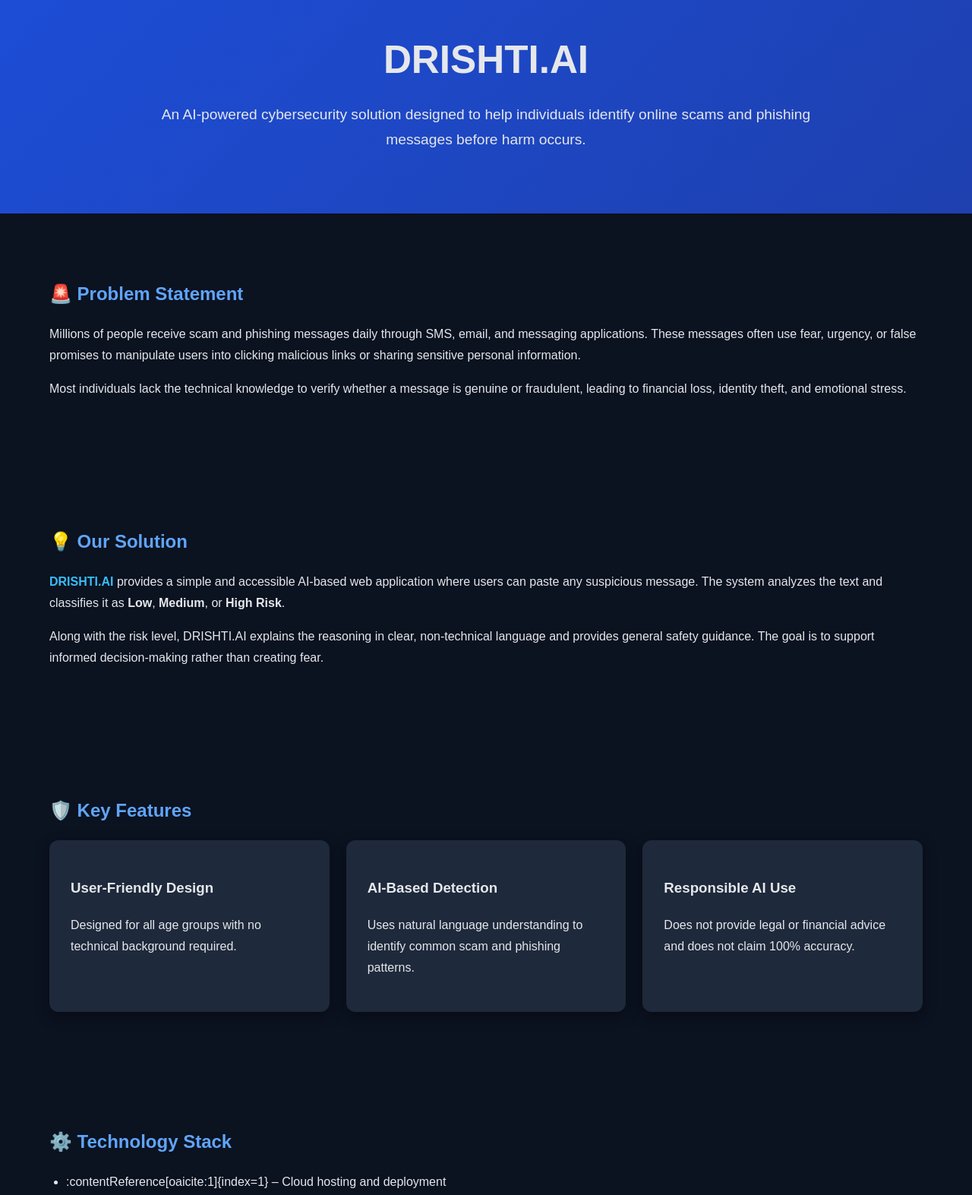
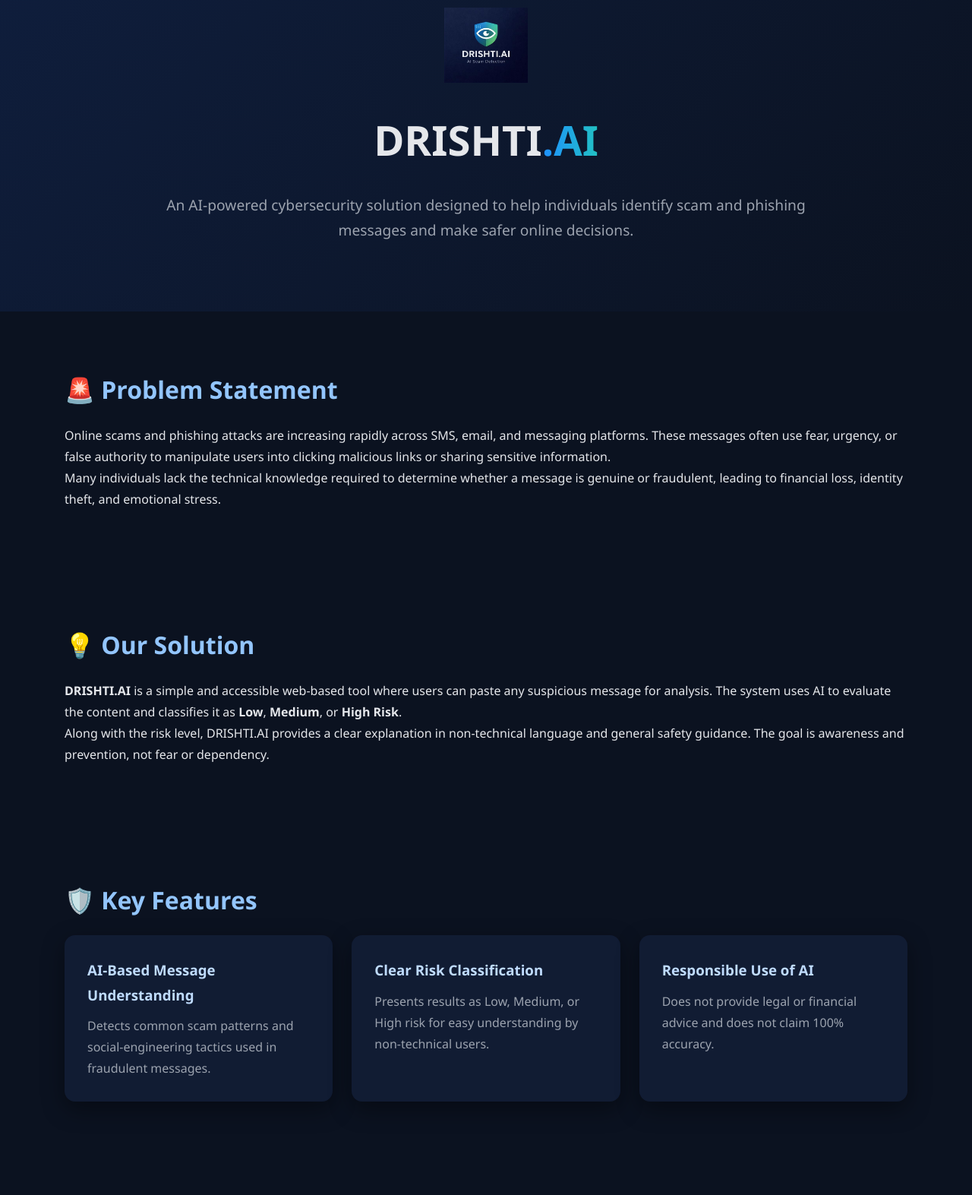
Before and after one commit to Aryan133bot/drishti-ai-website, a plain HTML site: page index.html in a window 1280 px wide. Shown: the part 80-1653 px from the top of the page at 76% size. Drawn offline with Linux system fonts and the light colour scheme.

Commit message:
Add files via upload

```diff
--- a/index.html
+++ b/index.html
@@ -6,70 +6,131 @@
 <title>DRISHTI.AI | Imagine Cup Cybersecurity Project</title>
 
 <style>
+:root {
+    --bg: #0b1220;
+    --card: #111c33;
+    --primary: #1e90ff;
+    --secondary: #22c1c3;
+    --text: #e5e7eb;
+    --muted: #9ca3af;
+}
+
+* {
+    margin: 0;
+    padding: 0;
+    box-sizing: border-box;
+}
+
 body {
-    margin: 0;
-    font-family: Arial, Helvetica, sans-serif;
-    background-color: #0b1220;
-    color: #e5e7eb;
+    font-family: "Segoe UI", Arial, sans-serif;
+    background: var(--bg);
+    color: var(--text);
     line-height: 1.75;
 }
 
+/* HEADER */
 header {
-    background: linear-gradient(135deg, #1d4ed8, #1e40af);
-    padding: 80px 20px;
+    padding: 90px 20px;
     text-align: center;
+    background: linear-gradient(135deg, #0f1e3d, #0b1220);
+}
+
+.logo {
+    width: 110px;
+    margin-bottom: 20px;
 }
 
 header h1 {
-    font-size: 3.2rem;
+    font-size: 3.4rem;
+    font-weight: 700;
+}
+
+header span {
+    background: linear-gradient(90deg, var(--primary), var(--secondary));
+    -webkit-background-clip: text;
+    -webkit-text-fill-color: transparent;
+}
+
+header p {
+    max-width: 850px;
+    margin: 20px auto 0;
+    font-size: 1.2rem;
+    color: var(--muted);
+}
+
+/* SECTIONS */
+section {
+    max-width: 1150px;
+    margin: auto;
+    padding: 75px 20px;
+}
+
+h2 {
+    font-size: 2rem;
+    margin-bottom: 18px;
+    color: #93c5fd;
+}
+
+/* CARDS */
+.grid {
+    display: grid;
+    grid-template-columns: repeat(auto-fit, minmax(260px, 1fr));
+    gap: 25px;
+}
+
+.card {
+    background: var(--card);
+    padding: 30px;
+    border-radius: 14px;
+    box-shadow: 0 10px 30px rgba(0,0,0,0.4);
+}
+
+.card h3 {
+    color: #bfdbfe;
     margin-bottom: 10px;
 }
 
-header p {
-    max-width: 900px;
-    margin: auto;
-    font-size: 1.2rem;
+.card p {
+    color: var(--muted);
 }
 
-section {
-    padding: 65px 20px;
-    max-width: 1150px;
-    margin: auto;
-}
-
-h2 {
-    color: #60a5fa;
-    margin-bottom: 18px;
-}
-
-.grid {
-    display: grid;
-    grid-template-columns: repeat(auto-fit, minmax(260px, 1fr));
-    gap: 22px;
-}
-
-.card {
-    background-color: #1e293b;
-    padding: 28px;
-    border-radius: 12px;
-    box-shadow: 0 6px 18px rgba(0,0,0,0.35);
-}
-
+/* LIST */
 ul {
     padding-left: 22px;
 }
 
-footer {
-    background-color: #020617;
-    text-align: center;
-    padding: 32px;
-    font-size: 0.9rem;
-    color: #94a3b8;
+li {
+    margin-bottom: 8px;
+    color: var(--muted);
 }
 
-.highlight {
-    color: #38bdf8;
-    font-weight: bold;
+/* CONTACT */
+.contact-box {
+    background: linear-gradient(135deg, #0f1e3d, #111c33);
+    padding: 35px;
+    border-radius: 16px;
+    text-align: center;
+}
+
+.contact-box p {
+    color: var(--muted);
+    margin-bottom: 10px;
+}
+
+.contact-box a {
+    color: #60a5fa;
+    font-size: 1.1rem;
+    text-decoration: none;
+    font-weight: 600;
+}
+
+/* FOOTER */
+footer {
+    background: #020617;
+    padding: 35px;
+    text-align: center;
+    font-size: 0.9rem;
+    color: var(--muted);
 }
 </style>
 </head>
@@ -77,40 +138,41 @@
 <body>
 
 <header>
-    <h1>DRISHTI.AI</h1>
+    <img src="logo.png" alt="DRISHTI.AI Logo" class="logo">
+    <h1>DRISHTI<span>.AI</span></h1>
     <p>
-        An AI-powered cybersecurity solution designed to help individuals
-        identify online scams and phishing messages before harm occurs.
+        An AI‑powered cybersecurity solution designed to help individuals
+        identify scam and phishing messages and make safer online decisions.
     </p>
 </header>
 
 <section>
     <h2>🚨 Problem Statement</h2>
     <p>
-        Millions of people receive scam and phishing messages daily through
-        SMS, email, and messaging applications. These messages often use fear,
-        urgency, or false promises to manipulate users into clicking malicious
-        links or sharing sensitive personal information.
+        Online scams and phishing attacks are increasing rapidly across
+        SMS, email, and messaging platforms. These messages often use fear,
+        urgency, or false authority to manipulate users into clicking
+        malicious links or sharing sensitive information.
     </p>
     <p>
-        Most individuals lack the technical knowledge to verify whether a
-        message is genuine or fraudulent, leading to financial loss, identity
-        theft, and emotional stress.
+        Many individuals lack the technical knowledge required to determine
+        whether a message is genuine or fraudulent, leading to financial loss,
+        identity theft, and emotional stress.
     </p>
 </section>
 
 <section>
     <h2>💡 Our Solution</h2>
     <p>
-        <span class="highlight">DRISHTI.AI</span> provides a simple and accessible
-        AI-based web application where users can paste any suspicious message.
-        The system analyzes the text and classifies it as
+        <strong>DRISHTI.AI</strong> is a simple and accessible web‑based tool
+        where users can paste any suspicious message for analysis.
+        The system uses AI to evaluate the content and classifies it as
         <strong>Low</strong>, <strong>Medium</strong>, or <strong>High Risk</strong>.
     </p>
     <p>
-        Along with the risk level, DRISHTI.AI explains the reasoning in clear,
-        non-technical language and provides general safety guidance. The goal is
-        to support informed decision-making rather than creating fear.
+        Along with the risk level, DRISHTI.AI provides a clear explanation
+        in non‑technical language and general safety guidance. The goal is
+        awareness and prevention, not fear or dependency.
     </p>
 </section>
 
@@ -118,21 +180,21 @@
     <h2>🛡️ Key Features</h2>
     <div class="grid">
         <div class="card">
-            <h3>User-Friendly Design</h3>
+            <h3>AI‑Based Message Understanding</h3>
             <p>
-                Designed for all age groups with no technical background
-                required.
+                Detects common scam patterns and social‑engineering tactics
+                used in fraudulent messages.
             </p>
         </div>
         <div class="card">
-            <h3>AI-Based Detection</h3>
+            <h3>Clear Risk Classification</h3>
             <p>
-                Uses natural language understanding to identify common scam
-                and phishing patterns.
+                Presents results as Low, Medium, or High risk for easy
+                understanding by non‑technical users.
             </p>
         </div>
         <div class="card">
-            <h3>Responsible AI Use</h3>
+            <h3>Responsible Use of AI</h3>
             <p>
                 Does not provide legal or financial advice and does not claim
                 100% accuracy.
@@ -144,40 +206,46 @@
 <section>
     <h2>⚙️ Technology Stack</h2>
     <ul>
-        <li>:contentReference[oaicite:1]{index=1} – Cloud hosting and deployment</li>
+        <li>Microsoft Azure – Cloud hosting and deployment</li>
         <li>Azure OpenAI – Scam and phishing text analysis</li>
-        <li>Azure AI Language – Message understanding and classification</li>
+        <li>Azure AI Language – Natural language understanding</li>
         <li>Python – Backend logic</li>
         <li>FastAPI – API development</li>
-        <li>HTML, CSS, JavaScript – Frontend interface</li>
+        <li>HTML, CSS, JavaScript – Web interface</li>
     </ul>
 </section>
 
 <section>
     <h2>👥 Team – DRISHTI Tech</h2>
     <p>
-        “Drishti” means <strong>vision or insight</strong>, reflecting our mission
-        to help users clearly recognize digital threats.
+        “Drishti” means vision or insight, representing our goal to help
+        users clearly recognize digital threats. We are a student team
+        passionate about making cybersecurity accessible to everyone.
     </p>
     <p>
-        We are a student team passionate about applying AI to solve real-world
-        cybersecurity problems. Team members contribute across ideation,
-        backend development, AI integration, and user experience design.
+        Each team member contributes across idea development, backend
+        systems, AI integration, and user experience design. Through
+        Imagine Cup, we aim to learn, innovate, and create social impact
+        using responsible AI.
     </p>
 </section>
 
 <section>
     <h2>🏆 Imagine Cup Alignment</h2>
     <p>
-        DRISHTI.AI aligns with the Cybersecurity track of
-        :contentReference[oaicite:2]{index=2}
-        by demonstrating how AI can protect individuals, not just enterprises.
+        DRISHTI.AI aligns with the Cybersecurity category of Imagine Cup by
+        demonstrating how AI can protect individuals, not just large
+        organizations. The solution is fully software‑based, scalable,
+        and accessible to anyone with an internet connection.
     </p>
-    <p>
-        The solution is fully software-based, scalable, and accessible to anyone
-        with an internet connection. Future plans include multi-language support
-        and continuous improvement of scam detection accuracy.
-    </p>
+</section>
+
+<section>
+    <h2>📧 Contact Us</h2>
+    <div class="contact-box">
+        <p>For questions, feedback, or collaboration:</p>
+        <a href="mailto:drishtiaims@gmail.com">drishtiaims@gmail.com</a>
+    </div>
 </section>
 
 <footer>
```
Also changed, not shown: logo.png (added).
